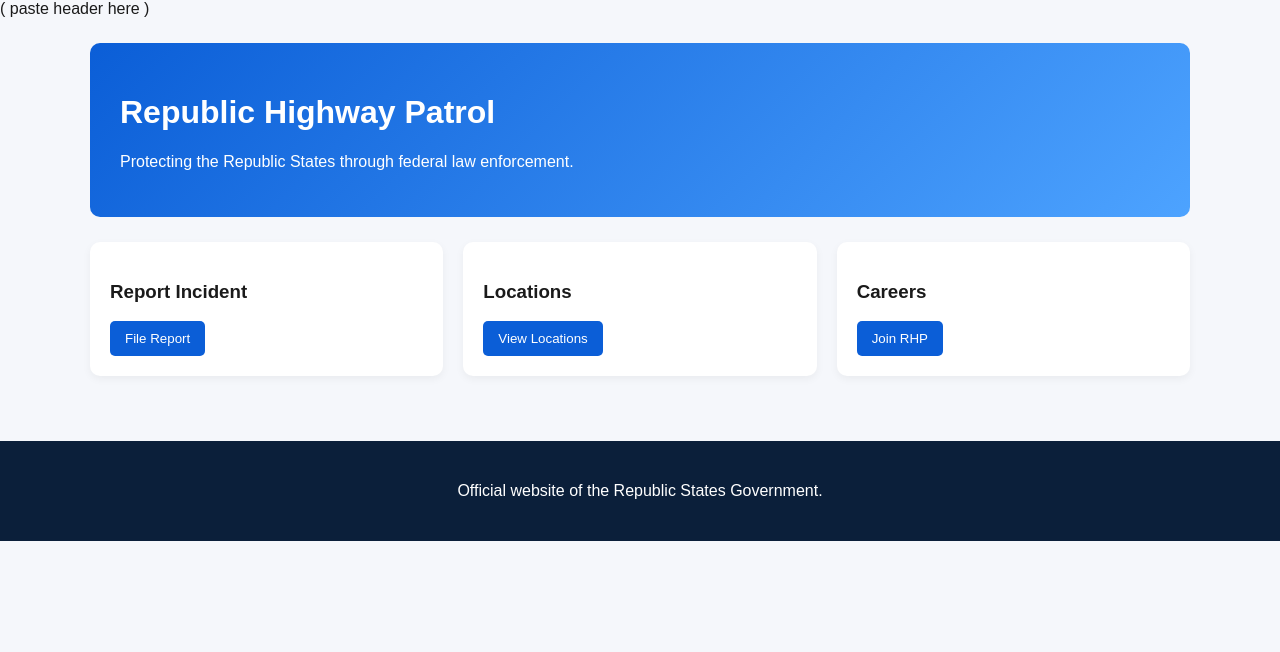
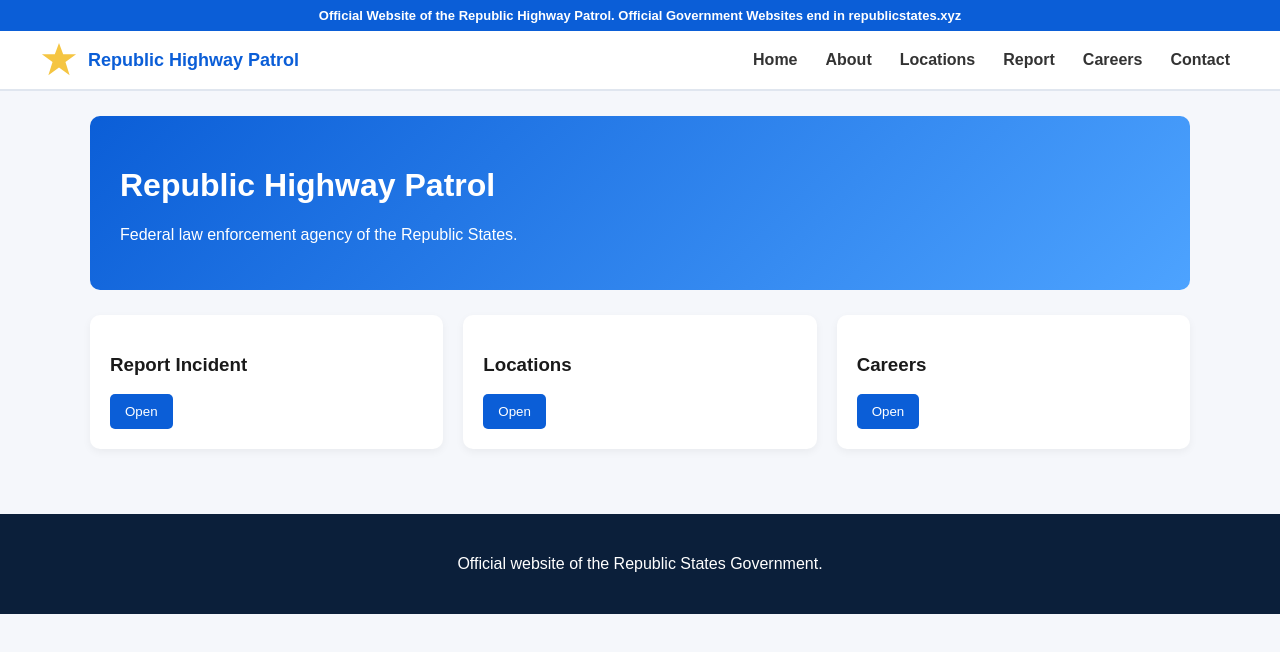
Before and after one commit to felixfeger/rhpweb, a plain HTML site: page index.html in a window 1280 px wide. Drawn offline with Linux system fonts and the light colour scheme.

Commit message:
Update index.html

```diff
--- a/index.html
+++ b/index.html
@@ -8,31 +8,65 @@
 
 <body>
 
-<!-- HEADER -->
-( paste header here )
+<div class="banner">
+Official Website of the Republic Highway Patrol. Official Government Websites end in republicstates.xyz
+</div>
+
+<header>
+<div class="header-container">
+
+<div class="brand">
+<svg class="badge" viewBox="0 0 100 100">
+<polygon points="50,5 61,35 95,35 67,55 78,90 50,70 22,90 33,55 5,35 39,35"
+fill="#f5c542"/>
+</svg>
+<div class="logo">Republic Highway Patrol</div>
+</div>
+
+<div class="menu-toggle" onclick="toggleMenu()">☰</div>
+
+<nav>
+<ul id="navMenu">
+<li><a href="index.html">Home</a></li>
+<li><a href="about.html">About</a></li>
+<li><a href="locations.html">Locations</a></li>
+<li><a href="report.html">Report</a></li>
+<li><a href="careers.html">Careers</a></li>
+<li><a href="contact.html">Contact</a></li>
+</ul>
+</nav>
+
+</div>
+</header>
+
+<script>
+function toggleMenu(){
+document.getElementById("navMenu").classList.toggle("active");
+}
+</script>
 
 <div class="container">
 
 <div class="hero">
 <h1>Republic Highway Patrol</h1>
-<p>Protecting the Republic States through federal law enforcement.</p>
+<p>Federal law enforcement agency of the Republic States.</p>
 </div>
 
 <div class="cards">
 
 <div class="card">
 <h3>Report Incident</h3>
-<a href="report.html"><button>File Report</button></a>
+<a href="report.html"><button>Open</button></a>
 </div>
 
 <div class="card">
 <h3>Locations</h3>
-<a href="locations.html"><button>View Locations</button></a>
+<a href="locations.html"><button>Open</button></a>
 </div>
 
 <div class="card">
 <h3>Careers</h3>
-<a href="careers.html"><button>Join RHP</button></a>
+<a href="careers.html"><button>Open</button></a>
 </div>
 
 </div>
```
